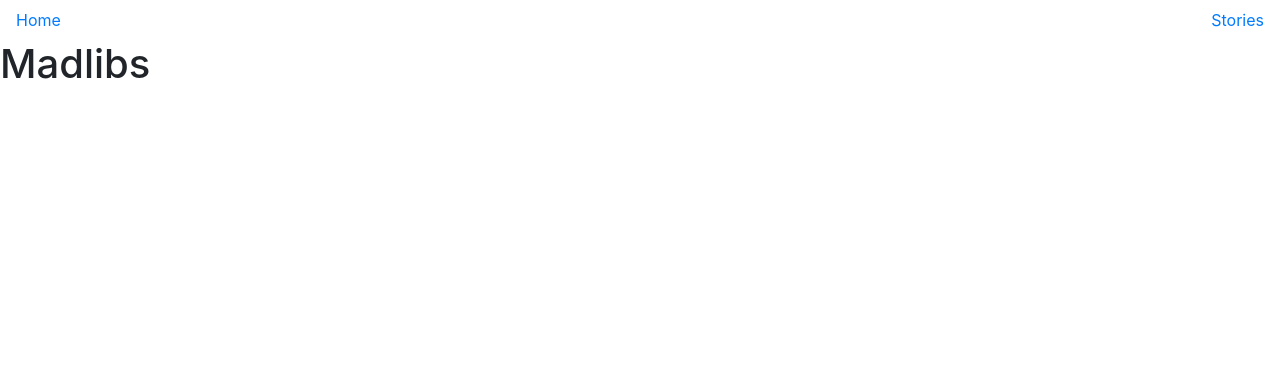
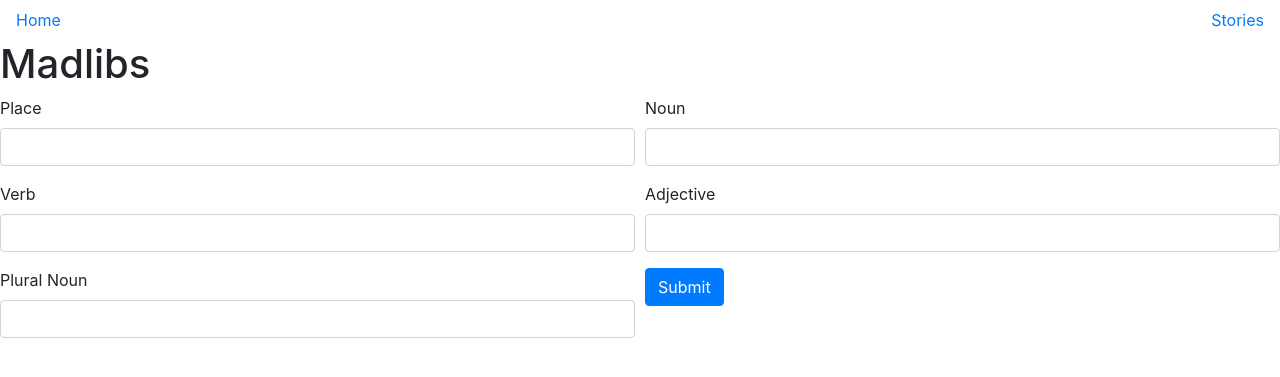
Before and after one commit to kwolosonovich/flask-madlibs, a Flask app: page / in a window 1280 px wide. Shown: the top 377 px of the page. Run offline with Flask 2, Linux system fonts and the light colour scheme; some libraries are stand-ins or nearby versions.

Commit message:
added form outline to homepage, added bootstrap css and script tags

```diff
--- a/templates/base.html
+++ b/templates/base.html
@@ -12,7 +12,7 @@
 
 <body>
     <nav class="navbar">
-        <a href="/home">Home</a>
+        <a href="/">Home</a>
         <a href="/stories">Stories</a>
     </nav>
     <main id="content">
--- a/templates/home.html
+++ b/templates/home.html
@@ -3,4 +3,36 @@
 
 {% block content %}
     <h1>Madlibs</h1>
+
+    <form>
+        <div class="form-row">
+            <div class="form-group col-md-6">
+                <label for="input_place">Place</label>
+                <input type="text" class="form-control" id="input_place">
+            </div>
+            <div class="form-group col-md-6">
+                <label for="input_noun">Noun</label>
+                <input type="text" class="form-control" id="input_noun">
+            </div>
+        </div>
+        <div class="form-row">
+            <div class="form-group col-md-6">
+                <label for="input_verb">Verb</label>
+                <input type="text" class="form-control" id="input_verb">
+            </div>
+            <div class="form-group col-md-6">
+                <label for="input_adjective">Adjective</label>
+                <input type="text" class="form-control" id="input_adjective">
+            </div>
+        </div>
+        <div class="form-row">
+            <div class="form-group col-md-6">
+                <label for="input_plural_noun">Plural Noun</label>
+                <input type="text" class="form-control" id="input_plural_noun">
+            </div>
+            <div class="form-group col-md-6">
+                <input class="btn btn-primary" type="submit" value="Submit">
+            </div>
+        </div>
+
 {% endblock %}
--- a/templates/stories.html
+++ b/templates/stories.html
@@ -2,5 +2,5 @@
 {% block title %}Stories{% endblock %}
 
 {% block content %}
-    <h1></h1>
+    <h1>Madlib Stories</h1>
 {% endblock %}
```
